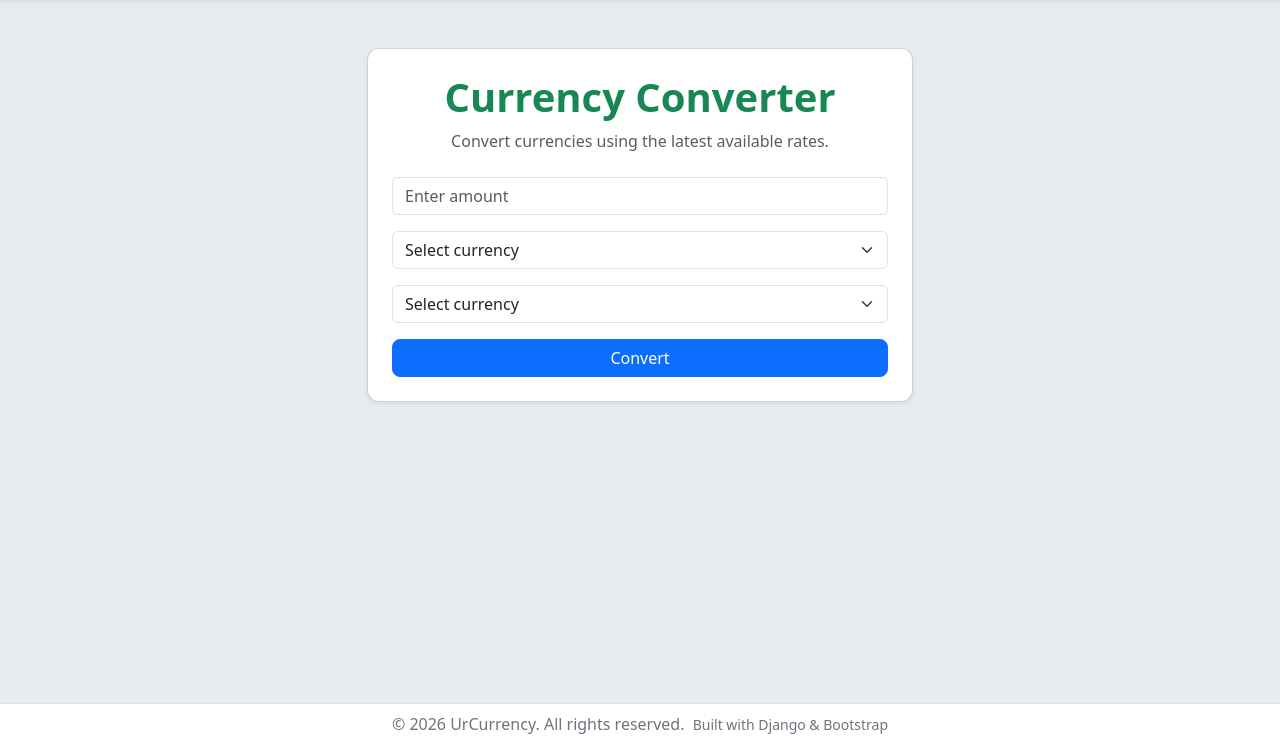
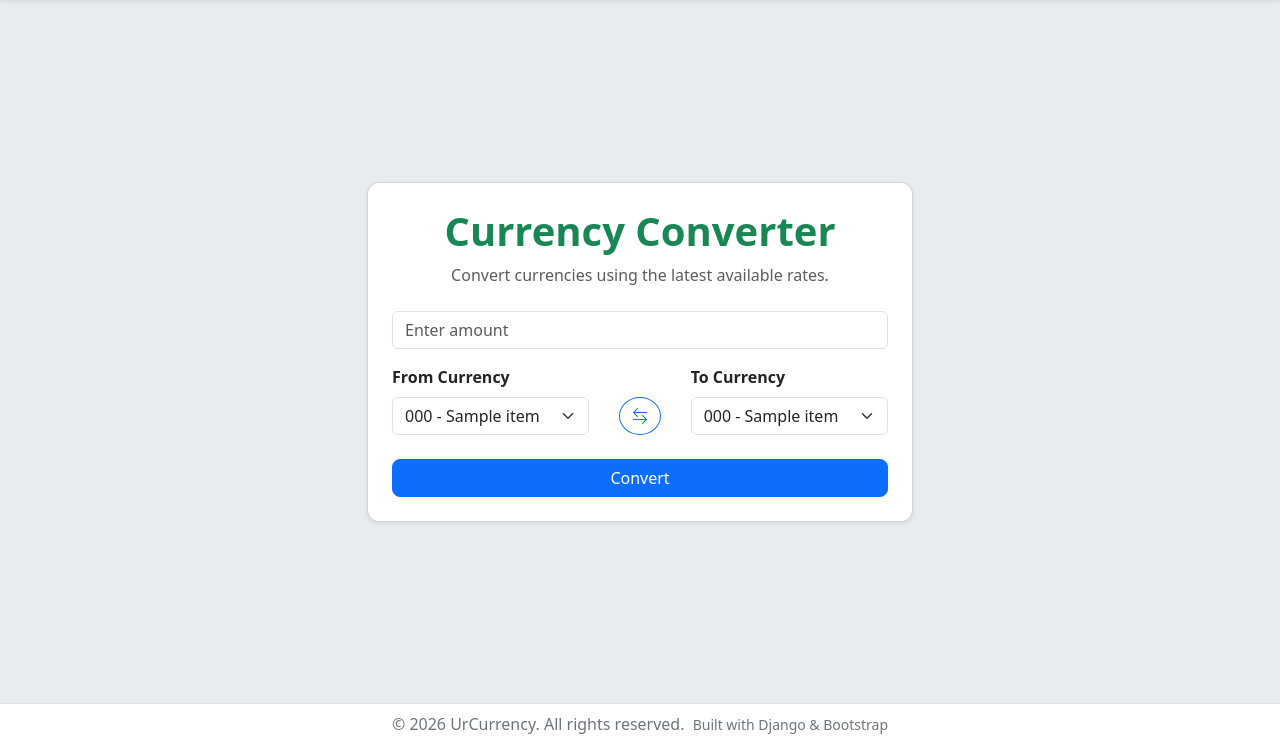
Before and after one commit to Suhel-ali/currency-converter, a Django app: page / in a window 1280 px wide. Shown: the part 56-800 px from the top of the page. Run offline with Django 5.2, Linux system fonts and the light colour scheme; tables that the repository leaves empty hold one stand-in row (values such as "Sample post"); a database or web service that is not in the repository returns one stand-in record (values such as "Sample title"); data that the repository does not hold is empty.

Commit message:
3rd commit for cleanness

```diff
--- a/converter/models.py
+++ b/converter/models.py
@@ -6,7 +6,7 @@ class Profile(models.Model):
     user = models.OneToOneField(User, on_delete=models.CASCADE)
     image = models.ImageField(
         upload_to="profile_images/",
-        default="profile_images/default.png"
+        default="profile_images/2.jpg"
     )
 
     def __str__(self):
--- a/converter/templates/base.html
+++ b/converter/templates/base.html
@@ -343,7 +343,7 @@
          PAGE CONTENT
     ================================================== -->
 
-    <main class="flex-grow-1">
+    <main class="flex-grow-1 d-flex align-items-center">
 
 
         <!-- =================================================
--- a/converter/templates/contact.html
+++ b/converter/templates/contact.html
@@ -22,7 +22,7 @@ Contact Us
 
                     <div class="text-center mb-4">
 
-                        <h2 class="fw-bold">
+                        <h2 class="fw-bold text-info-emphasis mb-2">
                             Contact Us
                         </h2>
 
@@ -70,10 +70,10 @@ Contact Us
                             </h6>
 
                             <a
-                                href="tel:+918975100965"
+                                href="tel:+91897510096x"
                                 class="text-decoration-none"
                             >
-                                +91 8975100965
+                                +91 8xx5100965
                             </a>
 
                         </div>
--- a/converter/templates/favourites.html
+++ b/converter/templates/favourites.html
@@ -11,7 +11,7 @@ Favourites
     <div class="text-center text-success">
 
         <h1 class="fw-bold ">
-            My Favourites
+          {{ user.username }}'s Favourites
         </h1>
 
         <p class="text-muted ">
--- a/converter/templates/feedback.html
+++ b/converter/templates/feedback.html
@@ -16,7 +16,7 @@ Feedback
 
                 <div class="card-body p-4">
 
-                    <h2 class="text-center fw-bold mb-3">
+                    <h2 class="text-center  text-info-emphasis fw-bold mb-3">
                         Feedback
                     </h2>
 
--- a/converter/templates/home.html
+++ b/converter/templates/home.html
@@ -6,7 +6,7 @@ Home
 
 {% block content %}
 
-<div class="container mt-5">
+<div class="container">
 
     <div class="row justify-content-center">
 
@@ -54,13 +54,16 @@ Home
 
 
                                 <input
+                                   <input
                                         type="number"
                                         name="amount"
                                         class="form-control"
                                         step="0.01"
                                         min="0.01"
                                         placeholder="Enter amount"
+                                        value="{{ amount|default:'' }}"
                                         required
+
                                 >
 
                             </div>
@@ -68,24 +71,36 @@ Home
 
                             <!-- From Currency -->
 
-                            <div class="mb-3">
+                           <!-- ================= CURRENCY SELECTION ================= -->
 
+<div class="row align-items-end g-3">
 
+    <!-- From Currency -->
+
+    <div class="col-md-5">
+
+        <label class="form-label fw-semibold">
+            From Currency
+        </label>
 
         <select
             name="from_currency"
+            id="fromCurrency"
             class="form-select"
             required
         >
 
-                                    <option value="">
-                                        Select currency
-                                    </option>
-
             {% for currency in currencies %}
 
-                                        <option value="{{ currency.iso_code }}">
+                <option
+                    value="{{ currency.iso_code }}"
+                    {% if from_currency == currency.iso_code or not from_currency and currency.iso_code == "USD" %}
+                        selected
+                    {% endif %}
+                >
+
                     {{ currency.iso_code }} - {{ currency.name }}
+
                 </option>
 
             {% endfor %}
@@ -95,26 +110,50 @@ Home
     </div>
 
 
+    <!-- ================= SWAP BUTTON ================= -->
+
+    <div class="col-md-2 text-center">
+
+        <button
+            type="button"
+            id="swapButton"
+            class="btn btn-outline-primary rounded-circle"
+            title="Swap currencies"
+        >
+
+            <i class="bi bi-arrow-left-right"></i>
+
+        </button>
+
+    </div>
+
+
     <!-- To Currency -->
 
-                            <div class="mb-3">
+    <div class="col-md-5">
 
-
+        <label class="form-label fw-semibold">
+            To Currency
+        </label>
 
         <select
             name="to_currency"
+            id="toCurrency"
             class="form-select"
             required
         >
 
-                                    <option value="">
-                                        Select currency
-                                    </option>
-
             {% for currency in currencies %}
 
-                                        <option value="{{ currency.iso_code }}">
+                <option
+                    value="{{ currency.iso_code }}"
+                    {% if to_currency == currency.iso_code or not to_currency and currency.iso_code == "INR" %}
+                        selected
+                    {% endif %}
+                >
+
                     {{ currency.iso_code }} - {{ currency.name }}
+
                 </option>
 
             {% endfor %}
@@ -123,18 +162,23 @@ Home
 
     </div>
 
+</div>
 
                             <!-- Convert Button -->
 
+
+                            <div class="d-grid mt-4">
+
                                 <button
                                     type="submit"
-                                class="btn btn-primary w-100"
+                                    class="btn btn-primary"
                                 >
                                     Convert
                                 </button>
 
+                            </div>
+
                         </form>
-
 
                  {% comment %}  {% else %}
 
@@ -239,4 +283,38 @@ Home
     </div>
 
 {% endif %}
+
+                </div>
+
+            </div>
+
+        </div>
+
+    </div>
+    <script>
+
+    const fromCurrency =
+        document.getElementById("fromCurrency");
+
+    const toCurrency =
+        document.getElementById("toCurrency");
+
+    const swapButton =
+        document.getElementById("swapButton");
+
+
+    swapButton.addEventListener("click", function () {
+
+        const temporaryValue =
+            fromCurrency.value;
+
+        fromCurrency.value =
+            toCurrency.value;
+
+        toCurrency.value =
+            temporaryValue;
+
+    });
+
+</script>
 {% endblock %}
```
Also changed, not shown: converter/templates/profile.html (+4 -5 lines), converter/media/profile_images/1.jpg (added), converter/media/profile_images/2.jpg (added), converter/media/profile_images/2_UO5EgGP.jpg (added), converter/media/profile_images/Screenshot_2026-06-02_160349.png (deleted), converter/media/profile_images/default.png (deleted), converter/media/profile_images/default_9cNSz4y.png (deleted), converter/migrations/0006_alter_profile_image_delete_contactmessage.py (added), converter/migrations/0007_alter_profile_image.py (added), converter/migrations/0008_alter_profile_image.py (added). Lines whose indentation alone changed are shown as unchanged.
